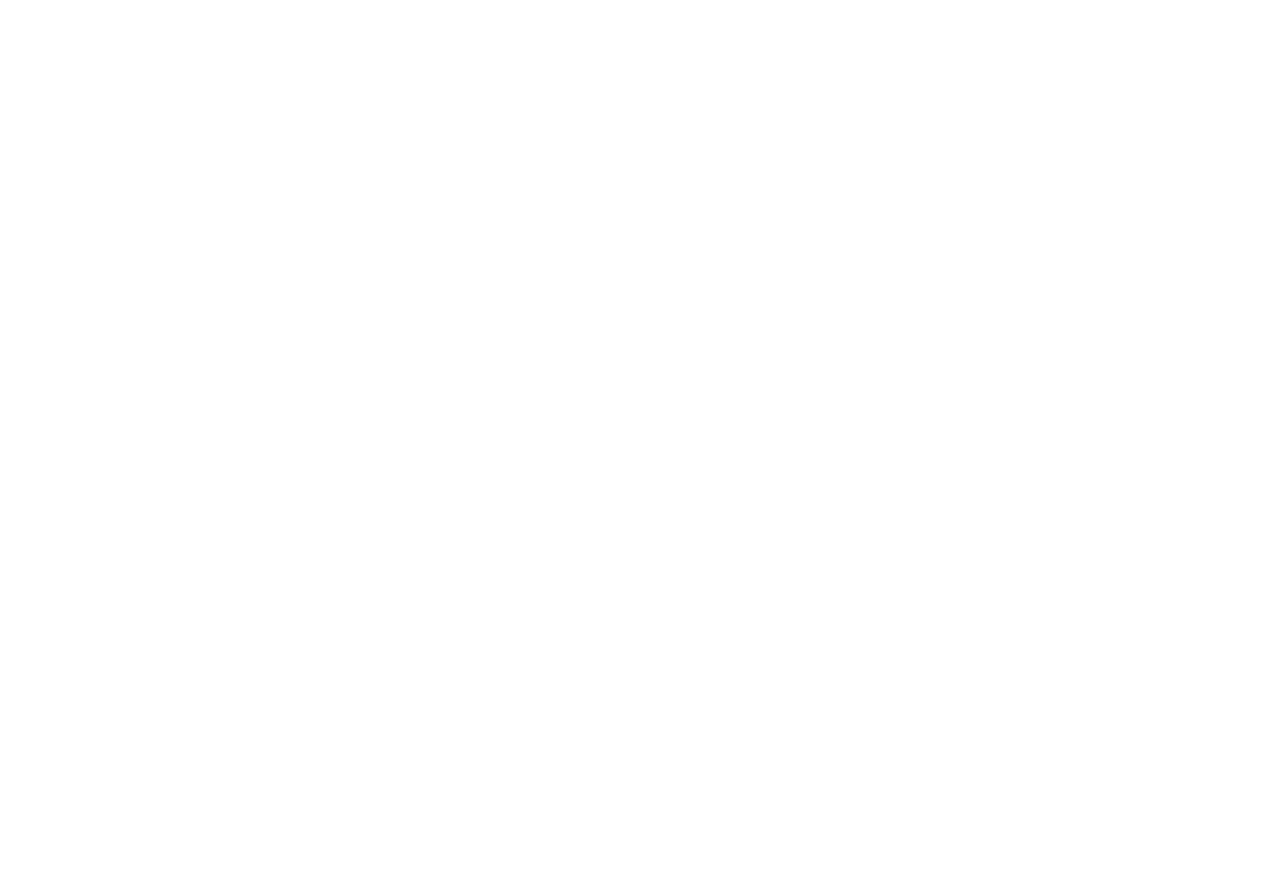
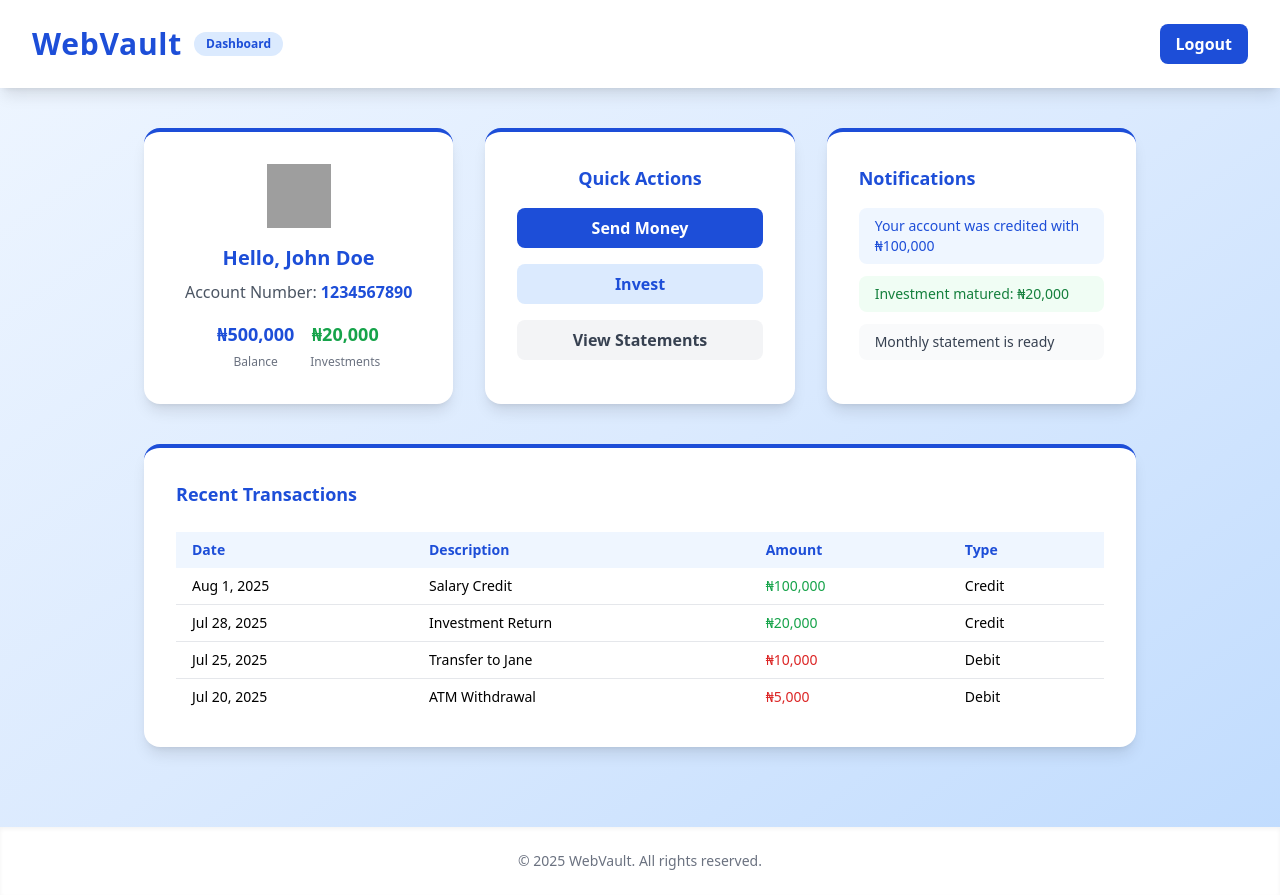
Before and after one commit to TopboySaint/WebVault, a React (Vite) app in the folder client/: page /dashboard in a window 1280 px wide. Before the commit this address had no page. Before the commit the page ends 800 px from the top, so only its background shows below. Built offline with nearby package versions, Linux system fonts and the light colour scheme; grey boxes are pictures that could not be loaded.

Commit message:
Add Dashboard page and integrate routing in App component; enhance Signin and Signup with error handling

```diff
--- a/client/src/App.jsx
+++ b/client/src/App.jsx
@@ -7,6 +7,7 @@ import About from './pages/About'
 import Contact from './pages/Contact'
 import Signup from './pages/Signup'
 import Signin from './pages/Signin'
+import Dashboard from './pages/Dashboard'
 
 const App = () => {
   return (
@@ -18,6 +19,7 @@ const App = () => {
       <Route path='/contact' element={<Contact/>}></Route>
       <Route path='/signup' element={<Signup/>}></Route>
       <Route path='/signin' element={<Signin/>}></Route>
+      <Route path='/dashboard' element={<Dashboard/>}></Route>
     </Routes>
   )
 }
--- /dev/null
+++ b/client/src/pages/Dashboard.jsx
@@ -0,0 +1,105 @@
+import React from "react";
+
+export default function Dashboard() {
+  return (
+    <div className="min-h-screen bg-gradient-to-br from-blue-50 via-blue-100 to-blue-200 flex flex-col">
+      <header className="bg-white shadow-lg py-6 px-8 flex items-center justify-between">
+        <div className="flex items-center gap-3">
+          <span className="text-3xl font-extrabold text-blue-700 tracking-wide">WebVault</span>
+          <span className="bg-blue-100 text-blue-700 px-3 py-1 rounded-full text-xs font-semibold">Dashboard</span>
+        </div>
+        <div className="flex items-center gap-4">
+          <button className="bg-blue-700 text-white px-4 py-2 rounded-lg font-semibold hover:bg-blue-800 transition">Logout</button>
+        </div>
+      </header>
+
+      <main className="flex-1 w-full max-w-5xl mx-auto py-10 px-4">
+        <div className="grid grid-cols-1 md:grid-cols-3 gap-8 mb-10">
+          {/* Account Summary Card */}
+          <div className="bg-white rounded-2xl shadow-lg p-8 flex flex-col items-center border-t-4 border-blue-700">
+            <img src="https://i.imgur.com/2d72d9b.png" alt="WebVault Icon" className="w-16 h-16 mb-4" />
+            <h2 className="text-xl font-bold text-blue-700 mb-2">Hello, John Doe</h2>
+            <p className="text-gray-600 mb-4">Account Number: <span className="font-semibold text-blue-700">1234567890</span></p>
+            <div className="flex gap-4">
+              <div className="text-center">
+                <span className="block text-lg font-bold text-blue-700">₦500,000</span>
+                <span className="text-xs text-gray-500">Balance</span>
+              </div>
+              <div className="text-center">
+                <span className="block text-lg font-bold text-green-600">₦20,000</span>
+                <span className="text-xs text-gray-500">Investments</span>
+              </div>
+            </div>
+          </div>
+
+          {/* Quick Actions Card */}
+          <div className="bg-white rounded-2xl shadow-lg p-8 flex flex-col items-center border-t-4 border-blue-700">
+            <h2 className="text-lg font-bold text-blue-700 mb-4">Quick Actions</h2>
+            <div className="flex flex-col gap-4 w-full">
+              <button className="bg-blue-700 text-white py-2 rounded-lg font-semibold hover:bg-blue-800 transition">Send Money</button>
+              <button className="bg-blue-100 text-blue-700 py-2 rounded-lg font-semibold hover:bg-blue-200 transition">Invest</button>
+              <button className="bg-gray-100 text-gray-700 py-2 rounded-lg font-semibold hover:bg-gray-200 transition">View Statements</button>
+            </div>
+          </div>
+
+          {/* Notifications Card */}
+          <div className="bg-white rounded-2xl shadow-lg p-8 flex flex-col border-t-4 border-blue-700">
+            <h2 className="text-lg font-bold text-blue-700 mb-4">Notifications</h2>
+            <ul className="space-y-3">
+              <li className="bg-blue-50 text-blue-700 px-4 py-2 rounded-lg text-sm">Your account was credited with ₦100,000</li>
+              <li className="bg-green-50 text-green-700 px-4 py-2 rounded-lg text-sm">Investment matured: ₦20,000</li>
+              <li className="bg-gray-50 text-gray-700 px-4 py-2 rounded-lg text-sm">Monthly statement is ready</li>
+            </ul>
+          </div>
+        </div>
+
+        {/* Recent Transactions Table */}
+        <div className="bg-white rounded-2xl shadow-lg p-8 border-t-4 border-blue-700">
+          <h2 className="text-lg font-bold text-blue-700 mb-6">Recent Transactions</h2>
+          <div className="overflow-x-auto">
+            <table className="min-w-full text-sm">
+              <thead>
+                <tr className="bg-blue-50 text-blue-700">
+                  <th className="py-2 px-4 text-left">Date</th>
+                  <th className="py-2 px-4 text-left">Description</th>
+                  <th className="py-2 px-4 text-left">Amount</th>
+                  <th className="py-2 px-4 text-left">Type</th>
+                </tr>
+              </thead>
+              <tbody>
+                <tr className="border-b">
+                  <td className="py-2 px-4">Aug 1, 2025</td>
+                  <td className="py-2 px-4">Salary Credit</td>
+                  <td className="py-2 px-4 text-green-600">₦100,000</td>
+                  <td className="py-2 px-4">Credit</td>
+                </tr>
+                <tr className="border-b">
+                  <td className="py-2 px-4">Jul 28, 2025</td>
+                  <td className="py-2 px-4">Investment Return</td>
+                  <td className="py-2 px-4 text-green-600">₦20,000</td>
+                  <td className="py-2 px-4">Credit</td>
+                </tr>
+                <tr className="border-b">
+                  <td className="py-2 px-4">Jul 25, 2025</td>
+                  <td className="py-2 px-4">Transfer to Jane</td>
+                  <td className="py-2 px-4 text-red-600">₦10,000</td>
+                  <td className="py-2 px-4">Debit</td>
+                </tr>
+                <tr>
+                  <td className="py-2 px-4">Jul 20, 2025</td>
+                  <td className="py-2 px-4">ATM Withdrawal</td>
+                  <td className="py-2 px-4 text-red-600">₦5,000</td>
+                  <td className="py-2 px-4">Debit</td>
+                </tr>
+              </tbody>
+            </table>
+          </div>
+        </div>
+      </main>
+
+      <footer className="bg-white py-6 mt-10 shadow-inner text-center text-gray-500 text-sm">
+        &copy; 2025 WebVault. All rights reserved.
+      </footer>
+    </div>
+  );
+}
--- a/client/src/pages/Signin.jsx
+++ b/client/src/pages/Signin.jsx
@@ -1,8 +1,16 @@
-import { Link } from 'react-router-dom';
+import { Link, useNavigate } from 'react-router-dom';
 import { useFormik } from "formik";
 import * as Yup from "yup";
+import axios from "axios"
+
+
+import React from "react";
 
 const Signin = () => {
+  const navigate = useNavigate();
+  const url = "http://localhost:8080/signin";
+  const [serverError, setServerError] = React.useState("");
+
   const formik = useFormik({
     initialValues: {
       email: '',
@@ -12,9 +20,21 @@ const Signin = () => {
       email: Yup.string().email('Invalid email address').required('Email is required'),
       password: Yup.string().min(8, 'Password must be at least 8 characters').required('Password is required'),
     }),
-    onSubmit: values => {
-      // Handle sign in logic here
-      console.log(values);
+    onSubmit: async values => {
+      setServerError("");
+      try {
+        const res = await axios.post(url, values);
+        if (res.status === 200) {
+          navigate('/dashboard');
+        }
+      } catch (err) {
+        if (err.response && err.response.data && err.response.data.message) {
+          setServerError(err.response.data.message);
+        } else {
+          setServerError("Incorrect email or password");
+        }
+        console.log(err);
+      }
     },
   });
 
@@ -29,6 +49,11 @@ const Signin = () => {
           Sign In to WebVault
         </h2>
         <form className="space-y-6" onSubmit={formik.handleSubmit}>
+          {serverError && (
+            <div className="text-red-600 text-base mb-4 text-center font-semibold bg-red-50 border border-red-200 rounded-lg py-2 px-4">
+              {serverError}
+            </div>
+          )}
           <div>
             <label className="block text-gray-700 mb-2 font-medium" htmlFor="email">Email Address</label>
             <input
--- a/client/src/pages/Signup.jsx
+++ b/client/src/pages/Signup.jsx
@@ -2,12 +2,12 @@ import { Link, useNavigate } from 'react-router-dom';
 import { useFormik } from "formik";
 import * as Yup from "yup";
 import axios from "axios"
+import { useState } from "react";
 
 const Signup = () => {
-  const navigate = useNavigate()
-  const url = "http://localhost:8080/signup"
-
-
+  const navigate = useNavigate();
+  const url = "http://localhost:8080/signup";
+  const [serverError, setServerError] = useState("");
 
   const formik = useFormik({
     initialValues: {
@@ -18,7 +18,6 @@ const Signup = () => {
       password: '',
       confirmPassword: '',
     },
-
     validationSchema: Yup.object({
       firstName: Yup.string().required('First name is required'),
       lastName: Yup.string().required('Last name is required'),
@@ -27,20 +26,21 @@ const Signup = () => {
       password: Yup.string().min(8, 'Password must be at least 8 characters').required('Password is required'),
       confirmPassword: Yup.string().oneOf([Yup.ref('password'), null], 'Passwords must match').required('Confirm your password')
     }),
-
-    onSubmit: values => {
-      // console.log('data', values);
-        axios.post(`${url}`, values)
-        .then((res)=>{
-            console.log('response:', res);
-            if(res.status === 201){
-                navigate('/signin')
-            }
-        })
-        .catch((err)=>{
-            console.log(`${err.message}`);
-            // alert('Not successful')
-        })
+    onSubmit: async values => {
+      setServerError("");
+      try {
+        const res = await axios.post(url, values);
+        if (res.status === 201) {
+          navigate('/signin');
+        }
+      } catch (err) {
+        if (err.response && err.response.data && err.response.data.message) {
+          setServerError(err.response.data.message);
+        } else {
+          setServerError("Can't perform this action right now");
+        }
+        console.log(err);
+      }
     }
   });
 
@@ -56,6 +56,11 @@ const Signup = () => {
           Open Your WebVault Bank Account
         </h2>
         <form className="space-y-6" onSubmit={formik.handleSubmit}>
+          {serverError && (
+            <div className="text-red-600 text-base mb-4 text-center font-semibold bg-red-50 border border-red-200 rounded-lg py-2 px-4">
+              {serverError}
+            </div>
+          )}
           <div>
             <label className="block text-gray-700 mb-2 font-medium" htmlFor="firstName">First Name</label>
             <input
```
